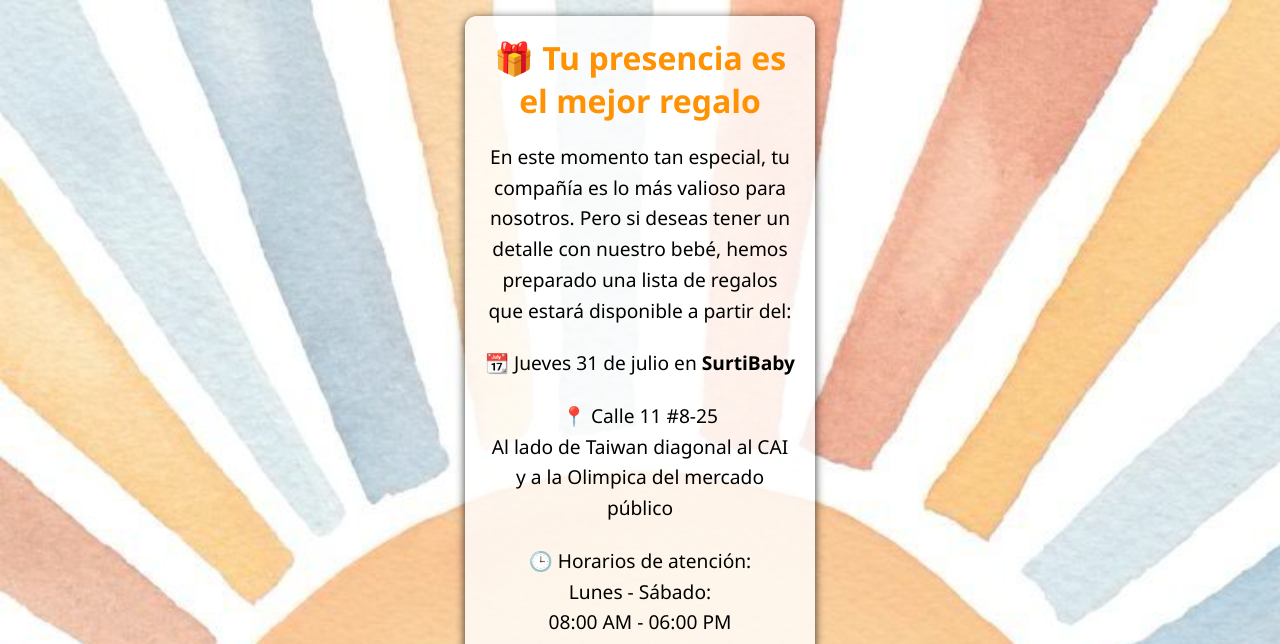
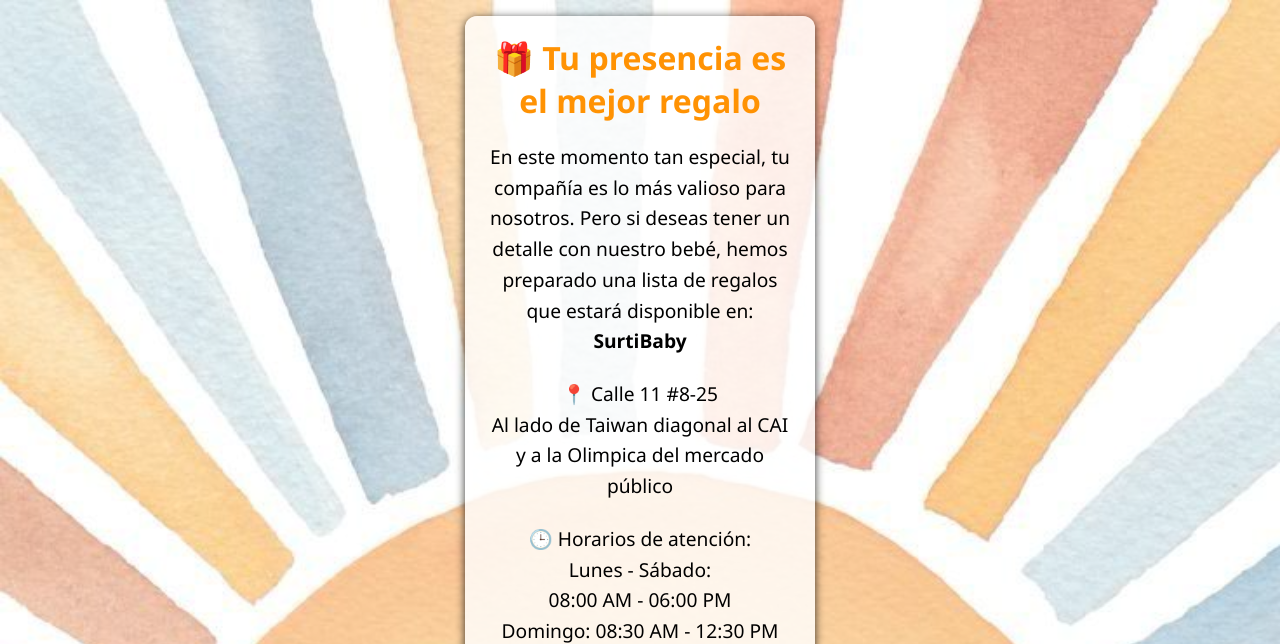
Before and after one commit to BautistaLRafa/Invitacion, a plain HTML site: page regalos.html in a window 1280 px wide. Shown: the top 644 px of the page. Drawn offline with Linux system fonts and the light colour scheme.

Commit message:
Actualizar regalos.html

```diff
--- a/regalos.html
+++ b/regalos.html
@@ -55,8 +55,7 @@
 <div class="cont-regalos fade-in">
   <h1>🎁 Tu presencia es el mejor regalo</h1>
 
-  <p>En este momento tan especial, tu compañía es lo más valioso para nosotros. Pero si deseas tener un detalle con nuestro bebé, hemos preparado una lista de regalos que estará disponible a partir del:</p><br>
-  <p>📆 Jueves 31 de julio en <strong> SurtiBaby</strong></p><br>
+  <p>En este momento tan especial, tu compañía es lo más valioso para nosotros. Pero si deseas tener un detalle con nuestro bebé, hemos preparado una lista de regalos que estará disponible en:<strong> SurtiBaby</strong></p><br>
 
   <p>📍 Calle 11 #8-25 <br>Al lado de Taiwan diagonal al CAI y a la Olimpica del mercado público</p>
 
```
